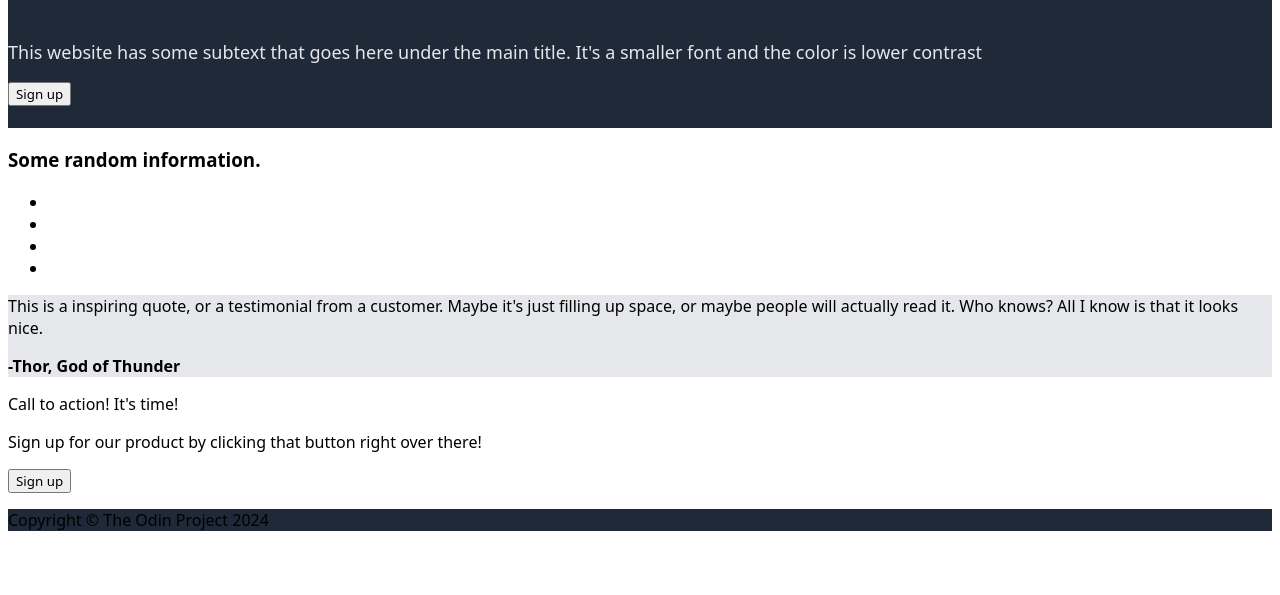
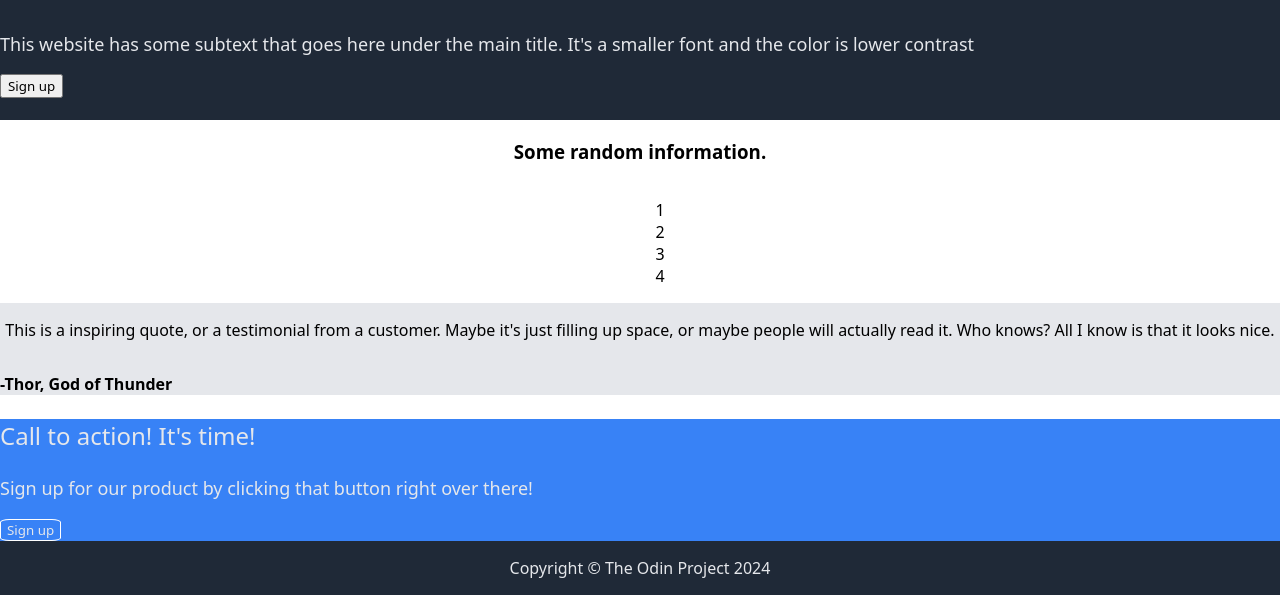
Before and after one commit to Johannes-anton25/Landing_Page, a plain HTML site: page index.html in a window 1280 px wide. Shown: the part 312-907 px from the top of the page. Before the commit the page ends 859 px from the top, so only its background shows below. Drawn offline with Linux system fonts and the light colour scheme.

Commit message:
Added and moved div classes Added CSS flex, colors

```diff
--- a/index.html
+++ b/index.html
@@ -36,13 +36,17 @@
 
     <section>
       <div class="middle-section">
-        <h3 class="middle-title">Some random information.</h3>
-        <ul class="middle-lists">
-          <li></li>
-          <li></li>
-          <li></li>
-          <li></li>
+        <div class="middle-title">
+          <h3>Some random information.</h3>
+        </div>
+        <div class="middle-lists">
+          <ul>
+            <li>1</li>
+            <li>2</li>
+            <li>3</li>
+            <li>4</li>
           </ul>
+        </div>
       </div>
     </section>
 
@@ -61,7 +65,8 @@
 
     <section>
       <div class="bottom-section">
-        <div class="buttom-action">
+        <div class="bottom-bottom-section">
+          <div class="bottom-action">
             <p>Call to action! It's time!</p>
           </div>
           <div class="bottom-paragraph">
@@ -71,6 +76,7 @@
           </div>
           <button class="bottom-button">Sign up</button>
         </div>
+      </div>
     </section>
 
     <footer>
--- a/style.css
+++ b/style.css
@@ -3,10 +3,12 @@
     Oxygen, Ubuntu, Cantarell, "Open Sans", "Helvetica Neue", sans-serif;
 }
 
+body {
+  margin: 0;
+  padding: 0;
+}
 .hero-section {
   background-color: #1f2937;
-  margin: 0;
-  padding: 0;
 }
 
 .hero-logo {
@@ -24,8 +26,26 @@
   color: #e5e7eb;
 }
 
+.hero-links ul {
+  list-style-type: none;
+}
+
 .middle-section {
   background-color: white;
+}
+
+.middle-title {
+  display: flex;
+  justify-content: center;
+}
+
+.middle-lists {
+  display: flex;
+  justify-content: center;
+}
+
+.middle-lists ul {
+  list-style-type: none;
 }
 
 .quote-section {
@@ -34,6 +54,8 @@
 
 .quote-paragraph {
   font-size: 36px light italic;
+  display: flex;
+  justify-content: center;
 }
 
 .quote-person {
@@ -43,6 +65,30 @@
 .bottom-section {
   background-color: white;
 }
+
+.bottom-bottom-section {
+  background-color: #3882f6;
+}
+
+.bottom-action {
+  font-size: 24px;
+  color: #e5e7eb;
+}
+
+.bottom-paragraph {
+  font-size: 18px;
+  color: #e5e7eb;
+}
+
+.bottom-button {
+  background-color: #3882f6;
+  border: 1px white solid;
+  border-radius: 15%;
+  color: #e5e7eb;
+}
 footer {
   background-color: #1f2937;
+  color: #e5e7eb;
+  display: flex;
+  justify-content: center;
 }
```
Lines whose indentation alone changed are shown as unchanged.
